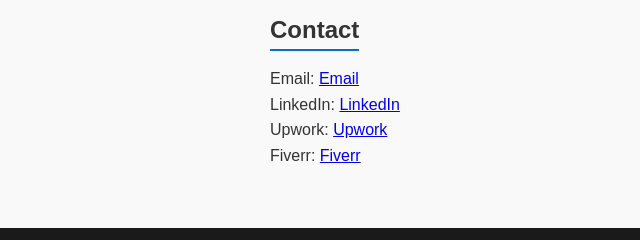
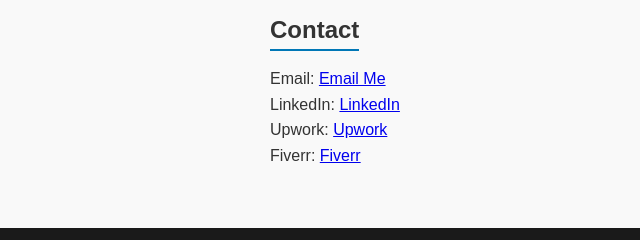
Before and after one commit to IHBhatti/Portfolio-website, a plain HTML site: page index.html in a window 1280 px wide. Shown: the part 6473-6713 px from the top of the page, 0-640 px from the left. Drawn offline with Linux system fonts and the light colour scheme.

Commit message:
Update index.html

```diff
--- a/index.html
+++ b/index.html
@@ -104,7 +104,7 @@
   <!-- Contact -->
   <section id="contact" class="fade-in">
     <h2>Contact</h2>
-    <p>Email: <a href="mailto:hyderirfan098@gmail.com">Email</a></p>
+    <p>Email: <a href="mailto:hyderirfan098@gmail.com?subject=Hello&body=I%20want%20to%20connect">Email Me</a></p>
     <p>LinkedIn: <a href="https://www.linkedin.com/in/irfan-hyder-03885a142/">LinkedIn</a></p>
     <p>Upwork: <a href="https://www.upwork.com/freelancers/~0134afc908e304f978?mp_source=share">Upwork</a></p>
     <p>Fiverr: <a href="https://www.fiverr.com/s/qDzAoQg">Fiverr</a></p>
```
